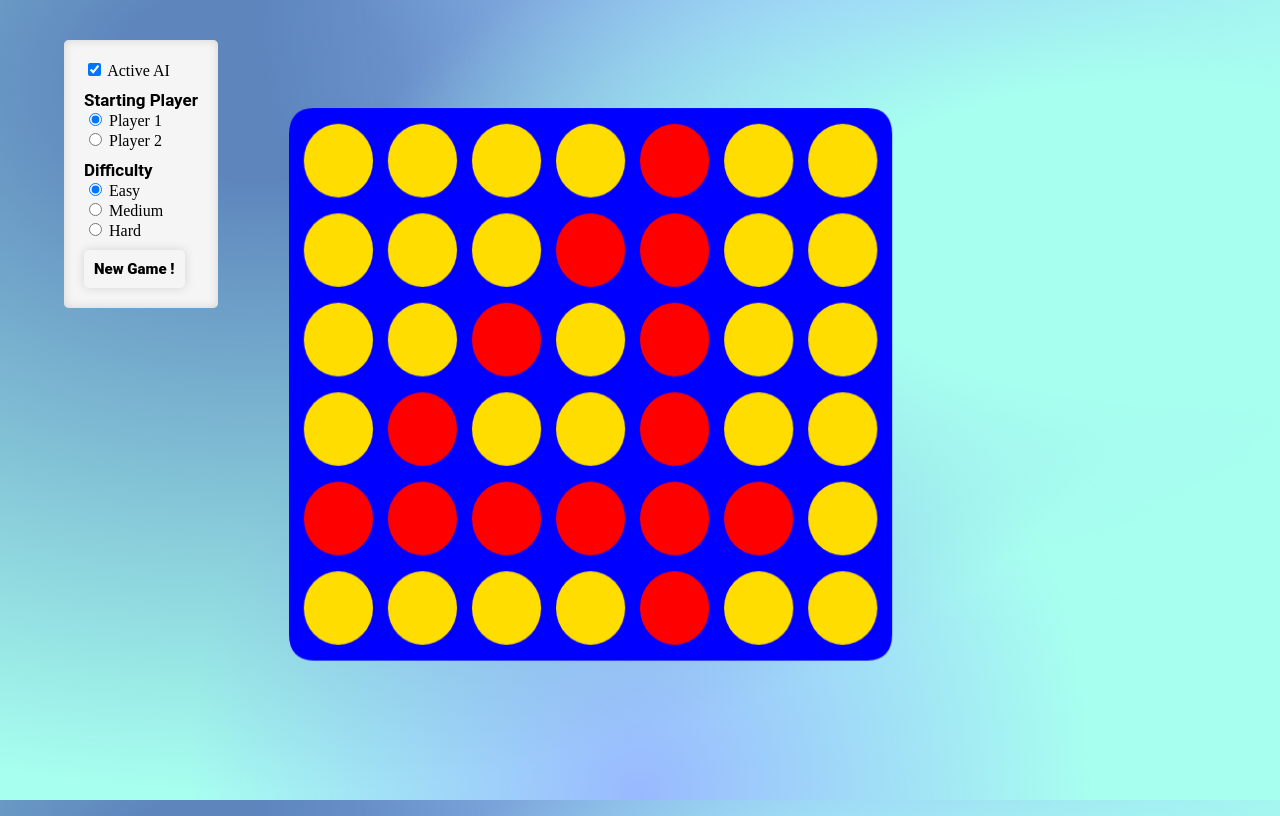
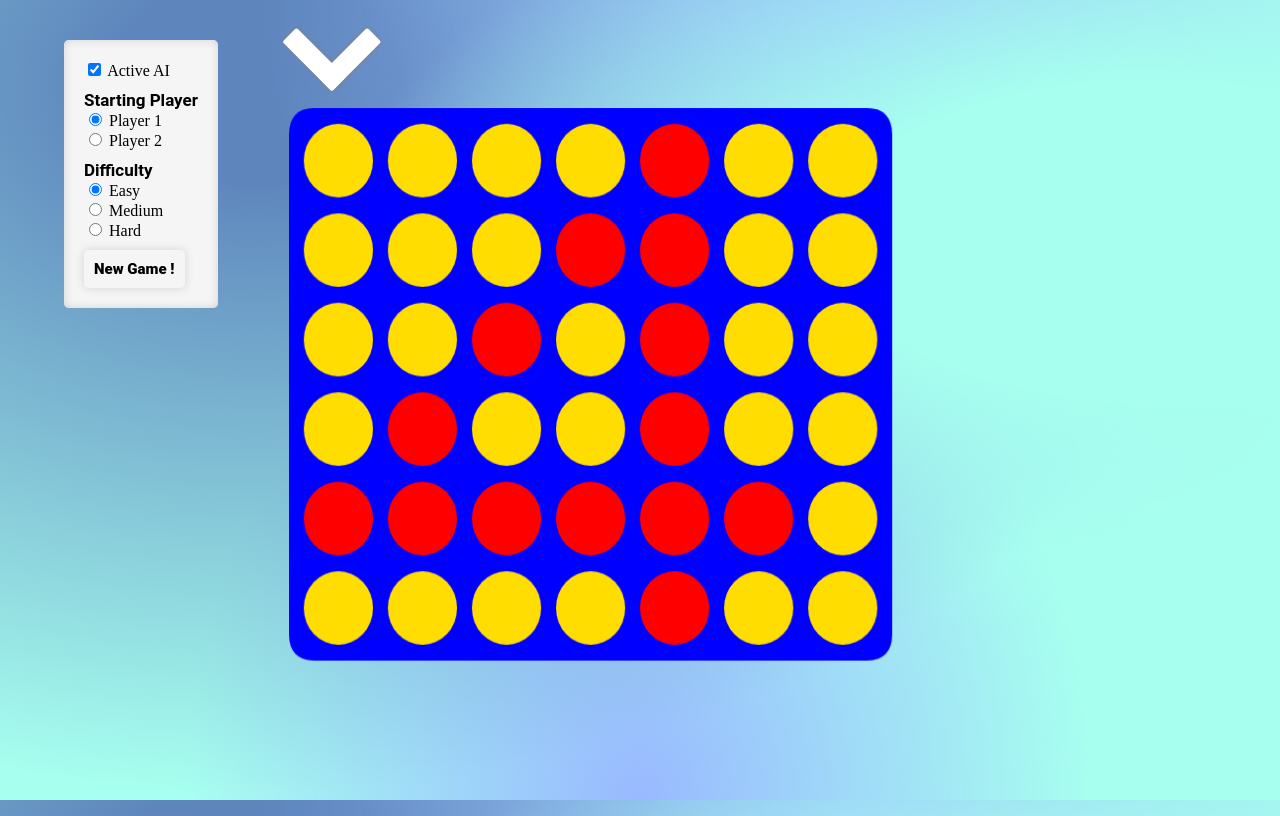
Before and after one commit to eliotmasset/Connect4, a plain HTML site: page connect4.html in a window 1280 px wide. Both pictures are taken after a click on the checkbox "Active AI". Drawn offline with nearby package versions, Linux system fonts and the light colour scheme.

Commit message:
add arrow

```diff
--- /dev/null
+++ b/View/Arrow.js
@@ -0,0 +1,28 @@
+/**
+  * Nom du fichier: Arrow.js
+  * Auteur: Eliot Masset
+  * Dernière modification : 06/01/2021
+  * Description: Ce fichier contient les fonctions de la classe Arrow
+  * Version: 1.0
+ **/
+class Arrow {
+    constructor(element, canvas) {
+        this.element = element;
+        this.canvas = canvas;
+    }
+
+    draw(collumn) {
+        if(collumn === undefined || collumn === null || collumn === 0) {
+            this.hide();
+            return 0;
+        }
+        console.log(collumn);
+        this.element.style.display = 'block';
+        this.element.style.left = collumn+this.canvas.getBoundingClientRect().left + 'px';
+    }
+
+    hide() {
+        console.log('hide');
+        this.element.style.display = 'none';
+    }
+}
--- a/View/View.js
+++ b/View/View.js
@@ -22,6 +22,7 @@ class View {
     ];
     this.jeton = new Jeton(this.context);
     this.raf;
+    this.arrow = new Arrow(document.getElementById('arrow-down'),this.MyCanva);
 
 
     //Initialisation des variables de la classe
@@ -47,6 +48,11 @@ class View {
     //Rectangle
     this.context.save();
     this.drawPlate(state);
+    let self = this;
+    document.addEventListener("mousemove", (evt) => {
+      var mousePos = self.getRangeByX(self.getMousePos(evt).x);
+      self.arrow.draw(mousePos);
+    });
   }
 
   //Fonction qui renvoie si oui ou non une animation est possible
--- a/connect4.css
+++ b/connect4.css
@@ -54,6 +54,46 @@ body {
   }
 }
 
+
+.arrow-down
+{
+    display: none;
+    background-color: transparent;
+    width: 150px;
+    height: 150px;
+    overflow:hidden;
+    position: absolute;
+    animation: bounce 1.4s ease infinite;
+    top: 0px;
+    left: 42.50px;
+    transform: translateX(-50%);
+    filter: drop-shadow(0px 0px 2px grey);
+}
+
+.arrow-down_part-left
+{
+    background-color: white;
+    position: absolute;
+    transform: rotateZ(-45deg) translateY(70px);
+    border-radius: 2px;
+    width:70px;
+    height: 20px;
+}
+.arrow-down_part-right
+{
+    background-color: white;
+    transform: rotateZ(45deg) translateY(25px) translateX(45px);
+    position: absolute;
+    border-radius: 2px;
+    width:70px;
+    height: 20px;
+}
+@keyframes bounce{
+    from {top: 0px;}
+    50%  {top: 10px;}
+    to   {top: 0px;}
+}
+
 content {
   display: flex;
   flex-direction: row;
--- a/connect4.html
+++ b/connect4.html
@@ -38,16 +38,18 @@
                 <button type="submit">New Game !</button>
             </form>
         </nav>
+        <div class="arrow-down" id="arrow-down" style="cursor: pointer;" tabindex="5"><div class="arrow-down_part-left"></div><div class="arrow-down_part-right"></div></div>
         <canvas id="connect4Canvas" width="900" height="760"></canvas>
     </content>
     <script src="Controller/Controller.js"></script>
     <script src="View/View.js"></script>
     <script src="View/Jeton.js"></script>
     <script src="View/Notif.js"></script>
+    <script src="View/Arrow.js"></script>
     <script src="Model/Model.js"></script>
     <script src="Model/Computer.js"></script>
     <script>
-      const app = new Controller(new Model(), new View("connect4Canvas"));
+        const app = new Controller(new Model(), new View("connect4Canvas"));
     </script>
 </body>
 </html>
```
